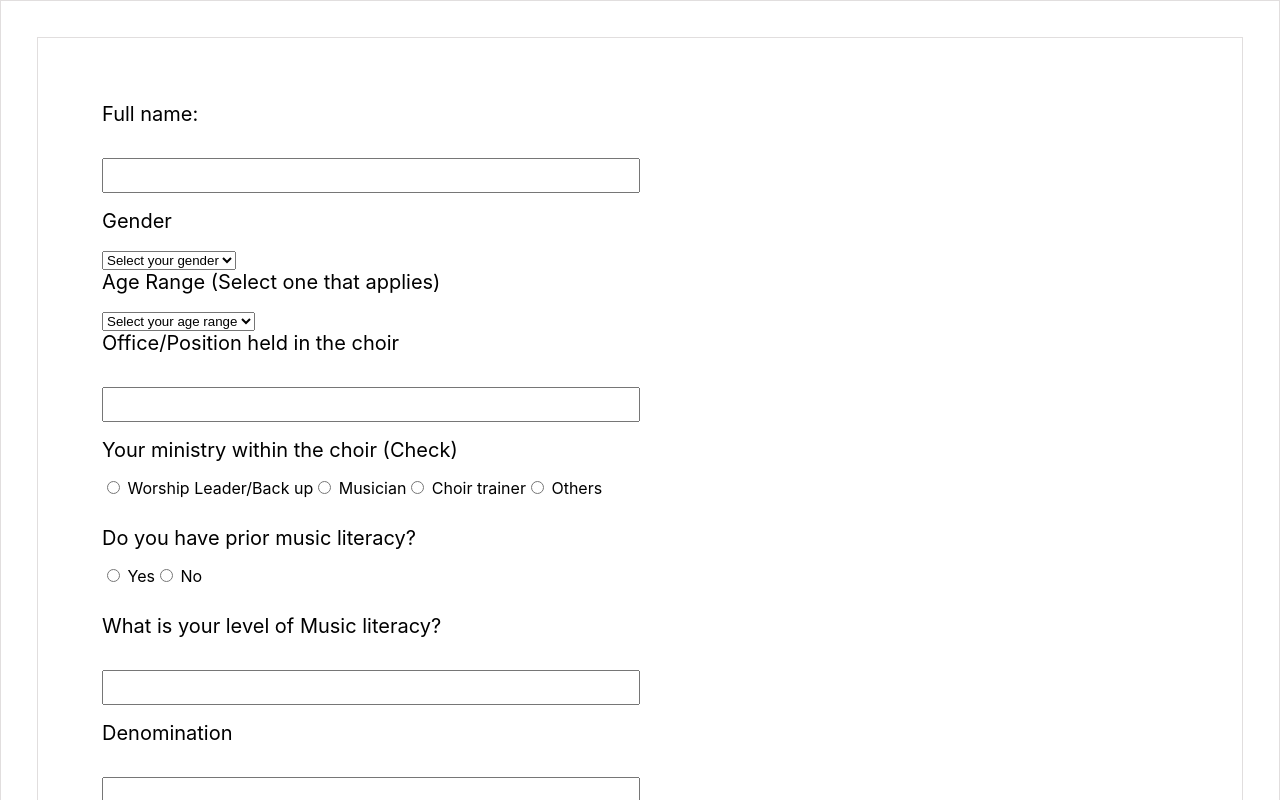
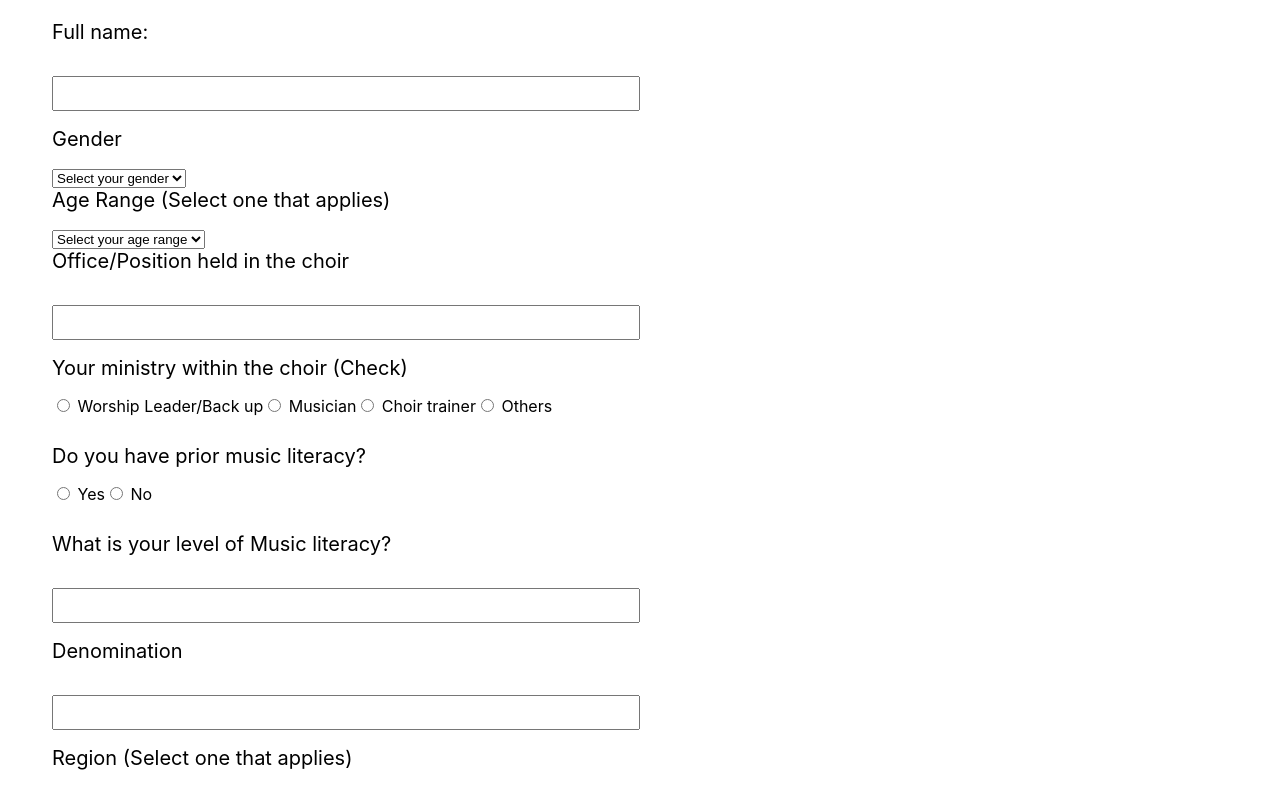
Before and after one commit to OpeDada/cacmusic, a Next.js app: page / in a window 1280 px wide. Shown: the top 800 px of the page. Built offline with nearby package versions, Linux system fonts and the light colour scheme.

Commit message:
style form

```diff
--- a/pages/registration.js
+++ b/pages/registration.js
@@ -108,7 +108,7 @@ export default function Registration() {
           <input type="text"></input>
           <label>What Instrument(s) do you play?</label>
           <textarea
-            // value={"default value"}
+            // value={"default value"}==
             // onChange={props.handleChange}
             style={{ width: "95%", height: "100px" }}
           />
--- a/styles/components/registration.scss
+++ b/styles/components/registration.scss
@@ -1,16 +1,20 @@
-.container{
-  border: 1px solid #e1dede;
-  padding: 36px;
-}
+// .container{
+//   border: 1px solid #e1dede;
+//   padding: 36px;
+// }
 
 
+// .main-form {
+//     min-width: 100%;
+//     height: 100vh;
+//     margin: 0vw;
+//     padding: 5vw ;
+//     position:relative;
+//     position:relative for .prevBtn and .nextBtn position:absolute;
+// }
+
 .main-form {
-    min-width: 100%;
-    height: 100vh;
-    margin: 0vw;
-    padding: 5vw ;
-    position:relative;
-    /* position:relative for .prevBtn and .nextBtn position:absolute; */
+  padding: 20px;
 }
 
 .main-form label{
```
